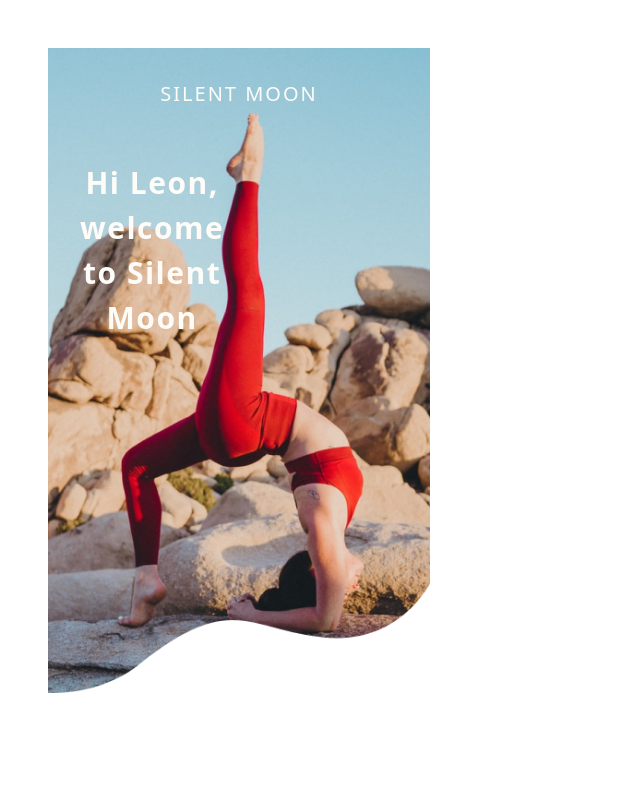
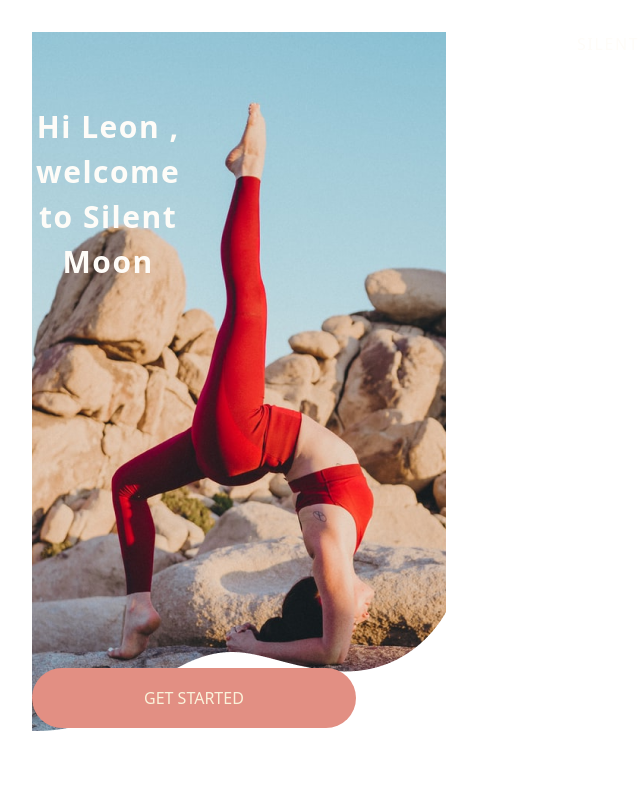
Before and after one commit to sharonVko/silent-moon, a React (Vite) app: page /welcome in a window 1280 px wide. Shown: the top 800 px of the page, without its empty margins (0-640 px from the left). Built offline with nearby package versions, Linux system fonts and the light colour scheme; no server answers.

Commit message:
on welcomepage: several changes for psotions and img

```diff
--- a/src/pages/welcome/Welcome.tsx
+++ b/src/pages/welcome/Welcome.tsx
@@ -1,13 +1,13 @@
 import { Link } from "react-router-dom";
 
+export const Welcome = () => {
+  return <div className=" mx-auto">
+    <div className="bg-[url('/img/welcome_page.png')] bg-contain bg-no-repeat h-screen w-full mb-12">
+    </div>
+    <h3 className="light-cream text-center text-[16px] tracking-widest absolute inset-x-0 top-8 z-1 ">SILENT MOON</h3>
+      <p className="light-cream text-3xl/normal tracking-wider font-extrabold pl-8 pt-2 absolute top-24 left-1">Hi Leon , <br /> welcome <br />
+      to Silent <br /> Moon</p>
 
-export const Welcome = () => {
-  return <div className="p-4 mx-auto">
-    <div className="bg-[url('/img/welcome_page.png')] bg-contain bg-no-repeat  h-screen w-full mb-8 flex relative">
-    <h3 className="light-cream text-center text-xl tracking-widest absolute inset-x-0 top-8 z-1 ">SILENT MOON</h3>
-      <p className="light-cream text-3xl/normal tracking-wider font-extrabold pl-8 pt-28">Hi Leon, <br /> welcome <br />
-      to Silent <br /> Moon</p>
-    </div>
-    <Link to={'/home'} className="btn-pink">GET STARTED</Link>
+    <Link to={'/home'} className="btn-pink absolute bottom-18 left-8">GET STARTED</Link>
   </div>;
 };
```
